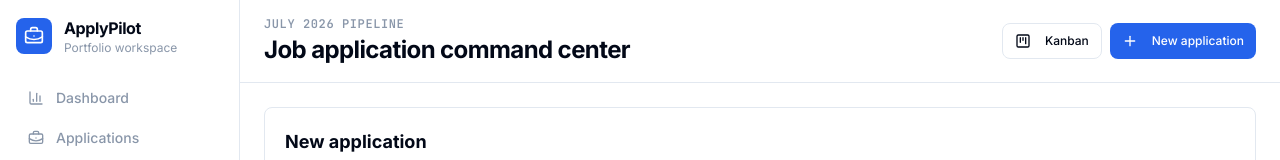
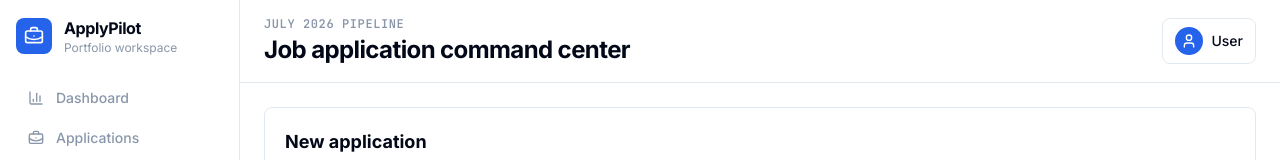
Before and after one commit to Noval-code/applypilot, a Next.js app: page /applications/new in a window 1280 px wide. Shown: the top 160 px of the page. Built offline with nearby package versions, Linux system fonts and the light colour scheme; no server answers.

Commit message:
feat: profile dropdown with user avatar, kanban/new-app/settings links, sign out

```diff
--- a/src/app/layout.tsx
+++ b/src/app/layout.tsx
@@ -1,6 +1,7 @@
 import type { Metadata } from "next";
 import { Inter, JetBrains_Mono } from "next/font/google";
 import { ThemeProvider } from "next-themes";
+import { Providers } from "@/components/providers";
 import { Toaster } from "sonner";
 import "./globals.css";
 
@@ -28,7 +29,7 @@ export default function RootLayout({
     <html lang="en" className={`${inter.variable} ${jetbrainsMono.variable}`} suppressHydrationWarning>
       <body>
         <ThemeProvider attribute="class" defaultTheme="system" enableSystem disableTransitionOnChange>
-          {children}
+          <Providers>{children}</Providers>
           <Toaster richColors closeButton position="top-center" />
         </ThemeProvider>
       </body>
--- a/src/components/layout/app-shell.tsx
+++ b/src/components/layout/app-shell.tsx
@@ -3,15 +3,19 @@
 import Link from "next/link";
 import { usePathname } from "next/navigation";
 import { useTheme } from "next-themes";
+import { useSession, signOut } from "next-auth/react";
+import { useState } from "react";
 import {
   BarChart3,
   BriefcaseBusiness,
   CalendarClock,
   KanbanSquare,
+  LogOut,
   Moon,
   Plus,
   Settings,
   Sun,
+  User,
 } from "lucide-react";
 import { Button } from "@/components/ui/button";
 import { cn } from "@/lib/utils";
@@ -26,6 +30,8 @@ const navItems = [
 export function AppShell({ children }: { children: React.ReactNode }) {
   const pathname = usePathname();
   const { theme, setTheme } = useTheme();
+  const { data: session } = useSession();
+  const [profileOpen, setProfileOpen] = useState(false);
 
   const toggleTheme = () => setTheme(theme === "dark" ? "light" : "dark");
 
@@ -107,19 +113,59 @@ export function AppShell({ children }: { children: React.ReactNode }) {
                   Job application command center
                 </h1>
               </div>
-              <div className="flex flex-wrap gap-2">
-                <Button asChild variant="outline" size="sm">
-                  <Link href="/kanban">
-                    <KanbanSquare className="mr-1.5 size-4" />
-                    Kanban
-                  </Link>
-                </Button>
-                <Button asChild size="sm">
-                  <Link href="/applications/new">
-                    <Plus className="mr-1.5 size-4" />
-                    New application
-                  </Link>
-                </Button>
+              <div className="relative">
+                <button
+                  onClick={() => setProfileOpen(!profileOpen)}
+                  className="flex items-center gap-2 rounded-md border border-hairline bg-surface-card px-3 py-2 text-sm font-medium text-ink hover:bg-surface-bone transition-colors"
+                >
+                  <div className="flex size-7 items-center justify-center rounded-full bg-primary text-xs font-bold text-white">
+                    {session?.user?.name?.charAt(0)?.toUpperCase() ?? <User className="size-4" />}
+                  </div>
+                  <span className="hidden sm:inline">{session?.user?.name ?? "User"}</span>
+                </button>
+
+                {profileOpen && (
+                  <>
+                    <div className="fixed inset-0 z-40" onClick={() => setProfileOpen(false)} />
+                    <div className="absolute right-0 top-full z-50 mt-2 w-56 rounded-lg border border-hairline bg-surface-card p-2 shadow-lg">
+                      <div className="border-b border-hairline px-3 pb-2 mb-2">
+                        <p className="text-sm font-semibold text-ink">{session?.user?.name}</p>
+                        <p className="text-xs text-charcoal">{session?.user?.email}</p>
+                      </div>
+                      <Link
+                        href="/kanban"
+                        onClick={() => setProfileOpen(false)}
+                        className="flex items-center gap-2 rounded-md px-3 py-2 text-sm font-medium text-ink hover:bg-surface-bone transition-colors"
+                      >
+                        <KanbanSquare className="size-4" />
+                        Kanban
+                      </Link>
+                      <Link
+                        href="/applications/new"
+                        onClick={() => setProfileOpen(false)}
+                        className="flex items-center gap-2 rounded-md px-3 py-2 text-sm font-medium text-ink hover:bg-surface-bone transition-colors"
+                      >
+                        <Plus className="size-4" />
+                        New application
+                      </Link>
+                      <Link
+                        href="/settings"
+                        onClick={() => setProfileOpen(false)}
+                        className="flex items-center gap-2 rounded-md px-3 py-2 text-sm font-medium text-ink hover:bg-surface-bone transition-colors"
+                      >
+                        <Settings className="size-4" />
+                        Settings
+                      </Link>
+                      <button
+                        onClick={() => { setProfileOpen(false); signOut(); }}
+                        className="flex w-full items-center gap-2 rounded-md px-3 py-2 text-sm font-medium text-rose-600 hover:bg-rose-50 transition-colors"
+                      >
+                        <LogOut className="size-4" />
+                        Sign out
+                      </button>
+                    </div>
+                  </>
+                )}
               </div>
             </div>
           </header>
--- /dev/null
+++ b/src/components/providers.tsx
@@ -0,0 +1,7 @@
+"use client";
+
+import { SessionProvider } from "next-auth/react";
+
+export function Providers({ children }: { children: React.ReactNode }) {
+  return <SessionProvider>{children}</SessionProvider>;
+}
```
